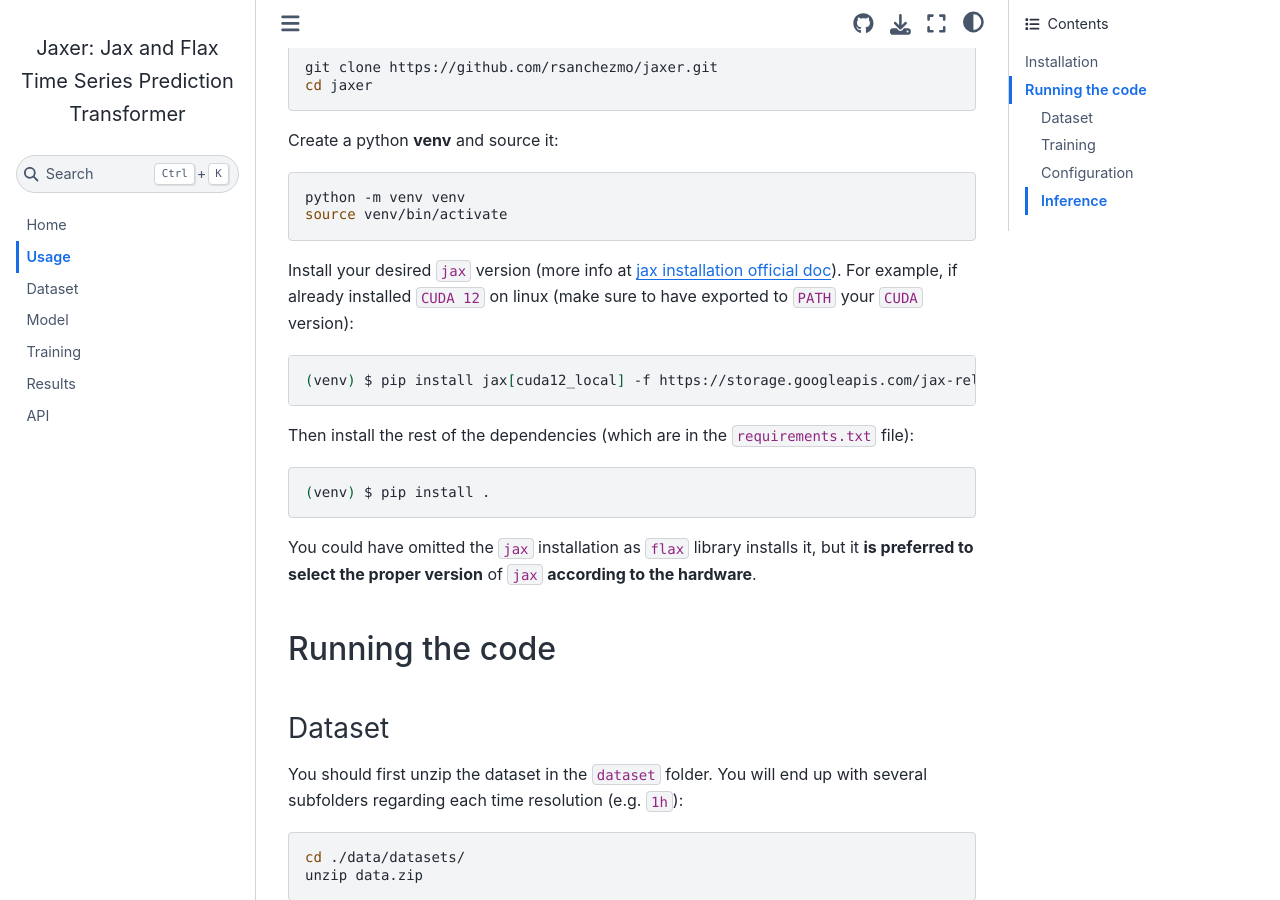
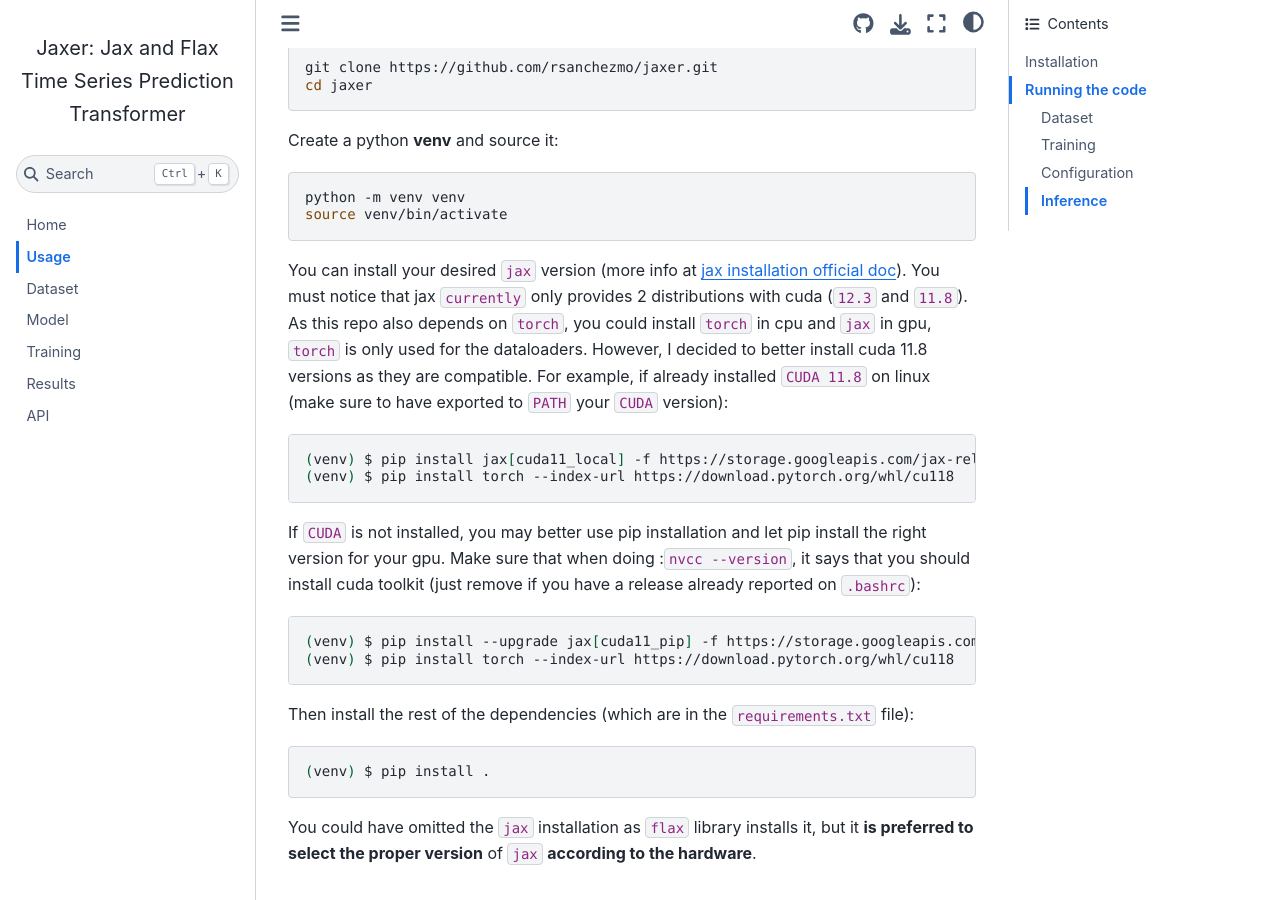
Before and after one commit to rsanchezmo/jaxer, a Sphinx documentation site: the page built from docs/usage.rst, in a window 1280 px wide and 900 px high, scrolled down 271 px. Built offline with Sphinx 7.4.7 and the Sphinx Book theme 1.1.4, drawn with Linux system fonts in a browser that asks for light colours.

Commit message:
add support for cuda 11.8 and better compatibility between jax and torch

```diff
--- a/docs/usage.rst
+++ b/docs/usage.rst
@@ -23,12 +23,25 @@ Create a python **venv** and source it:
     python -m venv venv
     source venv/bin/activate
 
-Install your desired :code:`jax` version (more info at `jax installation official doc <https://jax.readthedocs.io/en/latest/installation.html>`_).
-For example, if already installed :code:`CUDA 12` on linux (make sure to have exported to :code:`PATH` your :code:`CUDA` version):
+You can install your desired :code:`jax` version (more info at `jax installation official doc <https://jax.readthedocs.io/en/latest/installation.html>`_).
+You must notice that jax :code:`currently` only provides 2 distributions with cuda (:code:`12.3` and :code:`11.8`).
+As this repo also depends on :code:`torch`, you could install :code:`torch` in cpu and :code:`jax` in gpu, :code:`torch`
+is only used for the dataloaders. However, I decided to better install cuda 11.8 versions as they are compatible.
+For example, if already installed :code:`CUDA 11.8` on linux (make sure to have exported to :code:`PATH` your :code:`CUDA` version):
 
 .. code-block:: bash
 
-    (venv) $ pip install jax[cuda12_local] -f https://storage.googleapis.com/jax-releases/jax_cuda_releases.html
+    (venv) $ pip install jax[cuda11_local] -f https://storage.googleapis.com/jax-releases/jax_cuda_releases.html
+    (venv) $ pip install torch --index-url https://download.pytorch.org/whl/cu118
+
+If :code:`CUDA` is not installed, you may better use pip installation and let pip install the right version for your gpu. Make sure that
+when doing ::code:`nvcc --version`, it says that you should install cuda toolkit (just remove if you have a release already reported on
+:code:`.bashrc`):
+
+.. code-block:: bash
+
+    (venv) $ pip install --upgrade jax[cuda11_pip] -f https://storage.googleapis.com/jax-releases/jax_releases.html
+    (venv) $ pip install torch --index-url https://download.pytorch.org/whl/cu118
 
 Then install the rest of the dependencies (which are in the :code:`requirements.txt` file):
 
--- a/requirements.txt
+++ b/requirements.txt
@@ -1,7 +1,6 @@
 flax[all]
 tensorboard
-optax==0.1.7
-torch
+optax
 orbax
 pandas
 tbparse
```
Also changed, not shown: README.md (+15 -3 lines), training_notes.md (+1 -1 lines).
